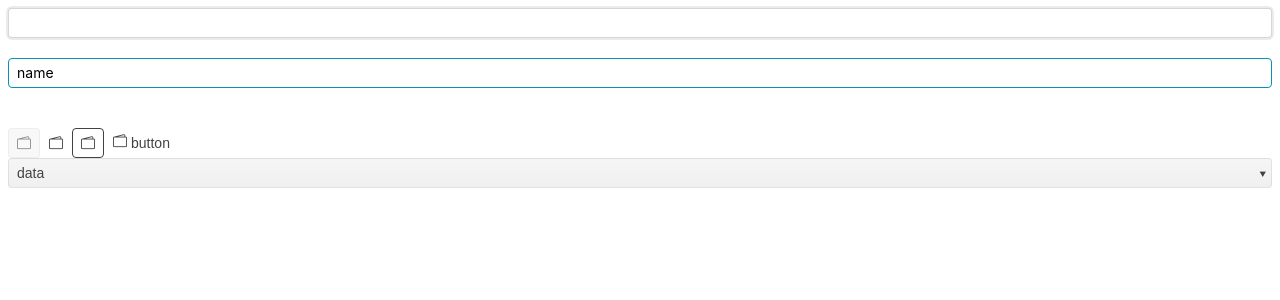
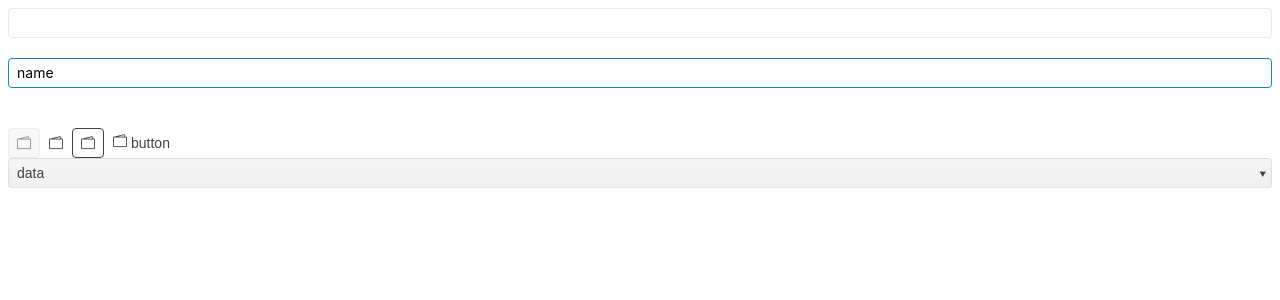
Before and after one commit to ShahedAhmadAhadi/components, a React (Create React App) app: page / in a window 1280 px wide. Shown: the top 300 px of the page. Built offline with nearby package versions, Linux system fonts and the light colour scheme; the HTML template or start-up script is replaced by a standard one.

Commit message:
dropdown list implemeting this time with onfucs and onblur not working with css focus

```diff
--- a/src/App.js
+++ b/src/App.js
@@ -8,7 +8,7 @@ function App() {
   const inp = useRef(null)
 
   useEffect(() => {
-    inp.current.focus()
+    // inp.current.focus()
   }, [])
 
 
--- a/src/components/DropDownLIst.js
+++ b/src/components/DropDownLIst.js
@@ -1,7 +1,10 @@
-import React from 'react'
+import React, {forwardRef, useEffect, useRef, useState} from 'react'
 import Button from './Button'
+import Input from './Input'
 
 function DropDownLIst(data, defaultItem, textField, filterable = true) {
+    const [height, setHeight] = useState('0')
+    const inputRef = useRef(null)
     const keyGenerator = () => {
         let randNums = Math.round(Math.random() * 9000 + 999)
         let key = ['', '-', randNums]
@@ -18,23 +21,39 @@ function DropDownLIst(data, defaultItem, textField, filterable = true) {
     const onChangeHandler = () => {
 
     }
+    useEffect(() => {
+
+    //   inputRef.current.focus()
+    })
+
+    const clickHandler = (e) => {
+        console.log('laifdji')
+    }
+
+    const focusHandler = () => {
+        console.log('l')
+        setHeight('h-max')
+    }
+    const blurHandler = () => {
+        console.log('first')
+        setHeight('0')
+    }
     // data = [{ item: 'red' }]
     data = ['blue', 'red']
     // textField = 'item'
     defaultItem = 'data'
     return (
         <React.Fragment>
-            <div className=' relative w-full'>
-                <Button className={'select'}><span className='select-default-text'>{defaultItem}</span><span className='select-caret'>&#119119;</span>
+            <div id='drop-down' className=' relative' onClick={clickHandler}>
+                <Button onFocus={focusHandler} onBlur={() => blurHandler()} className={'select'}><span className='select-default-text'>{defaultItem}</span><span className='select-caret'>&#119119;</span>
                 </Button>
-                <ul className='option-wrapper'>
-                    {filterable && <li className='option-item' key={keyGenerator()}><img className='icon' src='search.svg' alt='search-icon' /><input className='filter-input' /></li>}
-                    {textField && data && data.map(item => (<li className='option-item' key={item.id ? item.id : keyGenerator()}>{item[textField]}</li>))}
-                    {!textField && data && data.map(item => (<li className='option-item' key={keyGenerator()}>{item}</li>))}
+                <ul className={`option-wrapper ${height}`}>
+                    {filterable && <li className='option-item' key={keyGenerator()}><img className='search-icon' src='search.svg' alt='search-icon' /><Input ref={inputRef} id="search-input" className='filter-input' /></li>}
+                    {textField && data && data.map(item => (<li className='option-item' onClick={clickHandler} key={item.id ? item.id : keyGenerator()}>{item[textField]}</li>))}
+                    {!textField && data && data.map(item => (<li className='option-item' onClick={clickHandler} key={keyGenerator()}>{item}</li>))}
                 </ul>
             </div>
             {/* <select className='default-style select' value={defaultItem} onChange={() => onChangeHandler()}>
-                <option>basketsdfjlkfjjjjjjjjjjjjjeuwoiuwijljljoixujoivjoewnoixcoiwern,xcnvoiweiuo</option>
                 <option>basket</option>
                 <option></option>
                 <option>basket</option>
--- a/src/index.css
+++ b/src/index.css
@@ -224,15 +224,16 @@
         top: -8px;
         right: 4px;
     }
-    .select:focus ~ .option-wrapper {
+    /* .select:focus ~ .option-wrapper {
         max-height: max-content;
+        display: flex;
         border: 1px solid #00000014;
-    }
+    } */
     .option-wrapper{
         box-sizing: border-box;
         /* transition: all 2s; */
+        height: 0;
         width: 100%;
-        max-height: 0;
         display: flex;
         flex-direction: column;
         overflow:hidden;
@@ -247,10 +248,19 @@
         padding: 4px 8px;
         font-size: 14px;
         color: #424242;
+        display: flex;
     }
     .option-item:hover{
         background-color: #00000014;
         cursor: pointer;
+    }
+    .filter-input{
+        width: 100%;
+    }
+    .search-icon{
+        position: absolute;
+        z-index: 10;
+        padding: 7px 8px;
     }
 }
 
```
